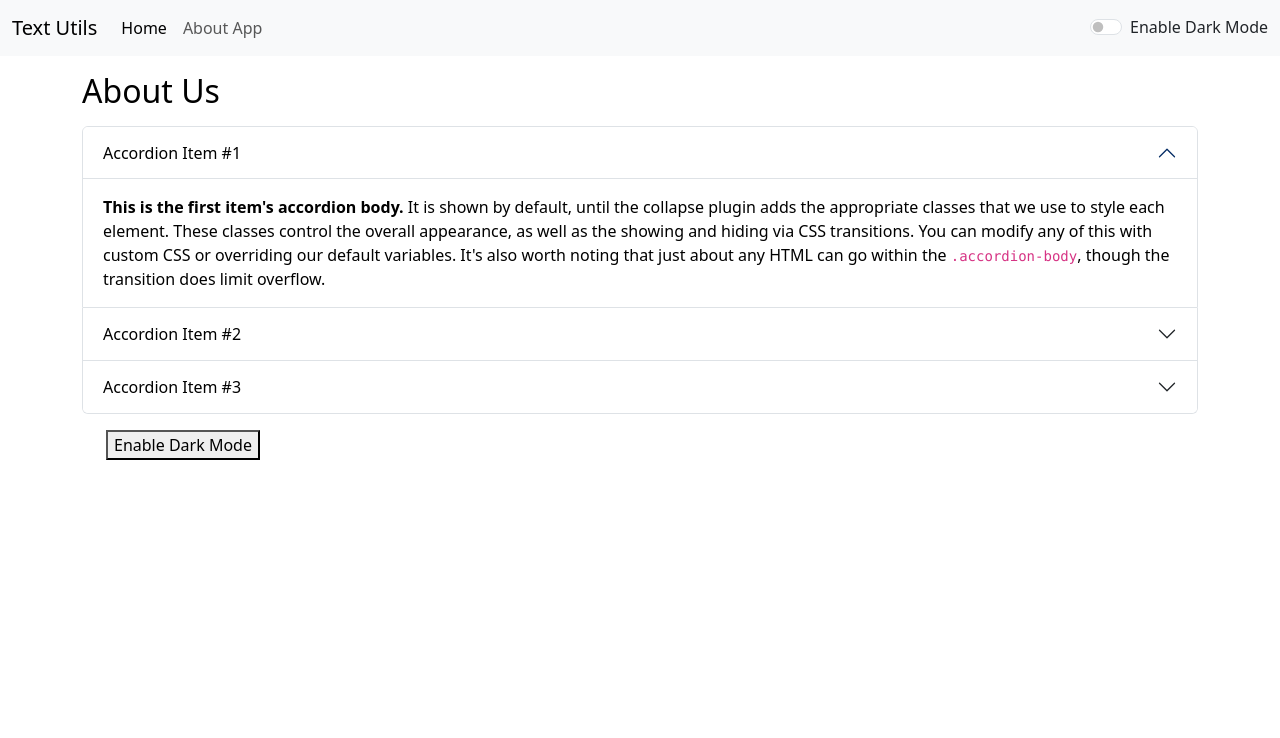
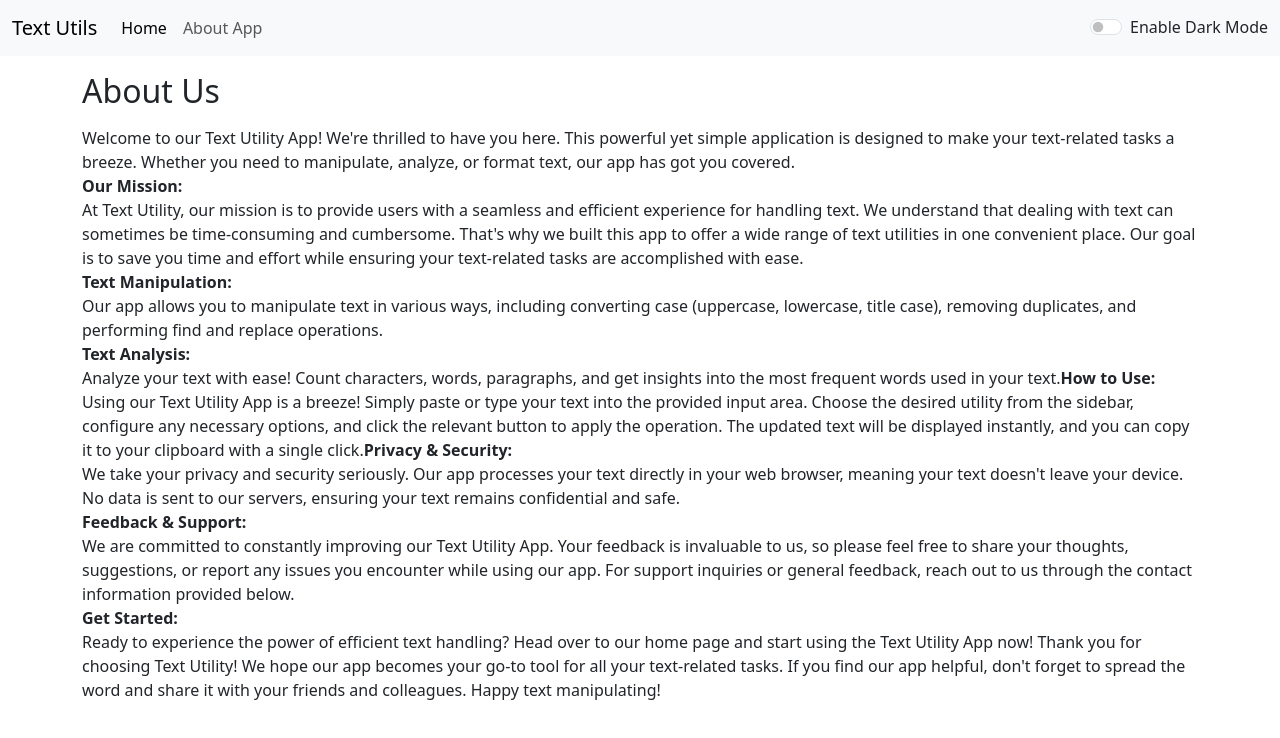
Before and after one commit to Umang-saxena/Text-Utils, a React (Create React App) app: page /about in a window 1280 px wide. Shown: the top 738 px of the page. Built offline with nearby package versions, Linux system fonts and the light colour scheme.

Commit message:
Addded ROuter Succesfully

```diff
--- a/src/App.js
+++ b/src/App.js
@@ -24,10 +24,8 @@ function App() {
     <div className="container my-3">
     </div>
       <Routes>
-        <Route path='/' element={<TextForm heading="Enter the text to analyse" mode={mode}/>} >
-        </Route>
-        <Route path='/about' element={<About/>}>
-        </Route>
+        <Route path='/' element={<TextForm heading="Enter the text to analyse" mode={mode}/>} />
+        <Route path='about' element={<About mode={mode}/>}/>
       </Routes>
     </BrowserRouter>
   );
--- a/src/components/About.js
+++ b/src/components/About.js
@@ -1,36 +1,51 @@
 import React, { useState } from "react";
 
-export default function About() {
-    const [mystyle,setMyStyle]=useState({
-        backgroundColor:'white',
-        color:'black'
-    })
-    const [btnText,setBtnText]=useState("Enable Dark Mode")
-    const toggleStyle=()=>{
-        if(mystyle.color==='white'){
-            setMyStyle({
-                color:'black',
-                backgroundColor:'white'
-                })
-            setBtnText("Enable Dark Mode")
-        }
-        else{
-            setMyStyle({
-                backgroundColor:'black',
-                color:'white'
-            })
-            setBtnText("Enable Light Mode")
-        }
-    }
+export default function About(props) {
   return (
-    <div className="container" style={mystyle}>
-        <h2 className="my-3">About Us</h2>
-      <div class="accordion" id="accordionExample">
+    <div className={`container data-bs-theme={${props.mode}}`}>
+        <h2 className={`my-3 text-${props.mode ==='light'?'dark':'light'}`}>About Us</h2>
+        <p className={`text-${props.mode === 'light'? 'dark':'light'}`}> Welcome to our Text Utility App! We're thrilled to have you here. This powerful yet simple application is designed to make your text-related tasks a breeze. Whether you need to manipulate, analyze, or format text, our app has got you covered.
+<br />
+<b>
+Our Mission:
+</b><br/>
+At Text Utility, our mission is to provide users with a seamless and efficient experience for handling text. We understand that dealing with text can sometimes be time-consuming and cumbersome. That's why we built this app to offer a wide range of text utilities in one convenient place. Our goal is to save you time and effort while ensuring your text-related tasks are accomplished with ease.
+
+<b><br/>
+Text Manipulation:
+</b><br/>
+Our app allows you to manipulate text in various ways, including converting case (uppercase, lowercase, title case), removing duplicates, and performing find and replace operations.
+<b><br/>
+Text Analysis:
+</b><br/>
+Analyze your text with ease! Count characters, words, paragraphs, and get insights into the most frequent words used in your text.
+<b>
+How to Use:
+</b><br/>
+Using our Text Utility App is a breeze! Simply paste or type your text into the provided input area. Choose the desired utility from the sidebar, configure any necessary options, and click the relevant button to apply the operation. The updated text will be displayed instantly, and you can copy it to your clipboard with a single click.
+<b>
+
+Privacy & Security:
+</b><br/>
+We take your privacy and security seriously. Our app processes your text directly in your web browser, meaning your text doesn't leave your device. No data is sent to our servers, ensuring your text remains confidential and safe.
+<b><br/>
+Feedback & Support:
+</b><br/>
+We are committed to constantly improving our Text Utility App. Your feedback is invaluable to us, so please feel free to share your thoughts, suggestions, or report any issues you encounter while using our app. For support inquiries or general feedback, reach out to us through the contact information provided below.
+<br/>
+
+<b>
+
+Get Started:
+</b><br/>
+Ready to experience the power of efficient text handling? Head over to our home page and start using the Text Utility App now!
+
+Thank you for choosing Text Utility! We hope our app becomes your go-to tool for all your text-related tasks. If you find our app helpful, don't forget to spread the word and share it with your friends and colleagues. Happy text manipulating!</p>
+      {/* <div class="accordion" id="accordionExample">
         <div class="accordion-item">
           <h2 class="accordion-header">
             <button
               class="accordion-button"
-              style={mystyle}
               type="button"
               data-bs-toggle="collapse"
               data-bs-target="#collapseOne"
@@ -45,7 +60,7 @@ export default function About() {
             class="accordion-collapse collapse show"
             data-bs-parent="#accordionExample"
           >
-            <div class="accordion-body" style={mystyle}>
+            <div class="accordion-body"  >
               <strong>This is the first item's accordion body.</strong> It is
               shown by default, until the collapse plugin adds the appropriate
               classes that we use to style each element. These classes control
@@ -62,7 +77,7 @@ export default function About() {
             <button
               class="accordion-button collapsed"
               type="button"
-              style={mystyle}
+
               data-bs-toggle="collapse"
               data-bs-target="#collapseTwo"
               aria-expanded="false"
@@ -76,7 +91,7 @@ export default function About() {
             class="accordion-collapse collapse"
             data-bs-parent="#accordionExample"
           >
-            <div class="accordion-body" style={mystyle}>
+            <div class="accordion-body"  >
               <strong>This is the second item's accordion body.</strong> It is
               hidden by default, until the collapse plugin adds the appropriate
               classes that we use to style each element. These classes control
@@ -93,7 +108,7 @@ export default function About() {
             <button
               class="accordion-button collapsed"
               type="button"
-              style={mystyle}
+
               data-bs-toggle="collapse"
               data-bs-target="#collapseThree"
               aria-expanded="false"
@@ -107,7 +122,7 @@ export default function About() {
             class="accordion-collapse collapse"
             data-bs-parent="#accordionExample"
           >
-            <div class="accordion-body"style={mystyle}>
+            <div class="accordion-body" >
               <strong>This is the third item's accordion body.</strong> It is
               hidden by default, until the collapse plugin adds the appropriate
               classes that we use to style each element. These classes control
@@ -119,8 +134,7 @@ export default function About() {
             </div>
           </div>
         </div>
+      </div> */}
       </div>
-      <button type="button" className="btn-primary my-3 text-center mx-4" onClick={toggleStyle}>{btnText}</button>
-    </div>
   );
 }
--- a/src/components/Navbar.js
+++ b/src/components/Navbar.js
@@ -1,5 +1,6 @@
 import React from "react";
 import PropTypes from 'prop-types'
+import { Link } from "react-router-dom";
 
 
 export default function Navbar(props) {
@@ -7,9 +8,9 @@ export default function Navbar(props) {
   return (
     <nav className="navbar navbar-expand-lg bg-body-tertiary" data-bs-theme={`${props.mode}`}>
       <div className="container-fluid">
-        <a className="navbar-brand" href="/">
+        <Link className="navbar-brand" to="/">
           {props.title}
-        </a>
+        </Link>
         <button
           className="navbar-toggler"
           type="button"
@@ -24,14 +25,14 @@ export default function Navbar(props) {
         <div className="collapse navbar-collapse" id="navbarSupportedContent">
           <ul className="navbar-nav me-auto mb-2 mb-lg-0">
             <li className="nav-item">
-              <a className="nav-link active" aria-current="page" href="/">
+              <Link className="nav-link active" aria-current="page" to="/">
                 Home
-              </a>
+              </Link>
             </li>
             <li className="nav-item">
-              <a className="nav-link" href="/about">
+              <Link className="nav-link" to="/about">
                 {props.aboutText}
-              </a>
+              </Link>
             </li>
           </ul>
         </div>
```
